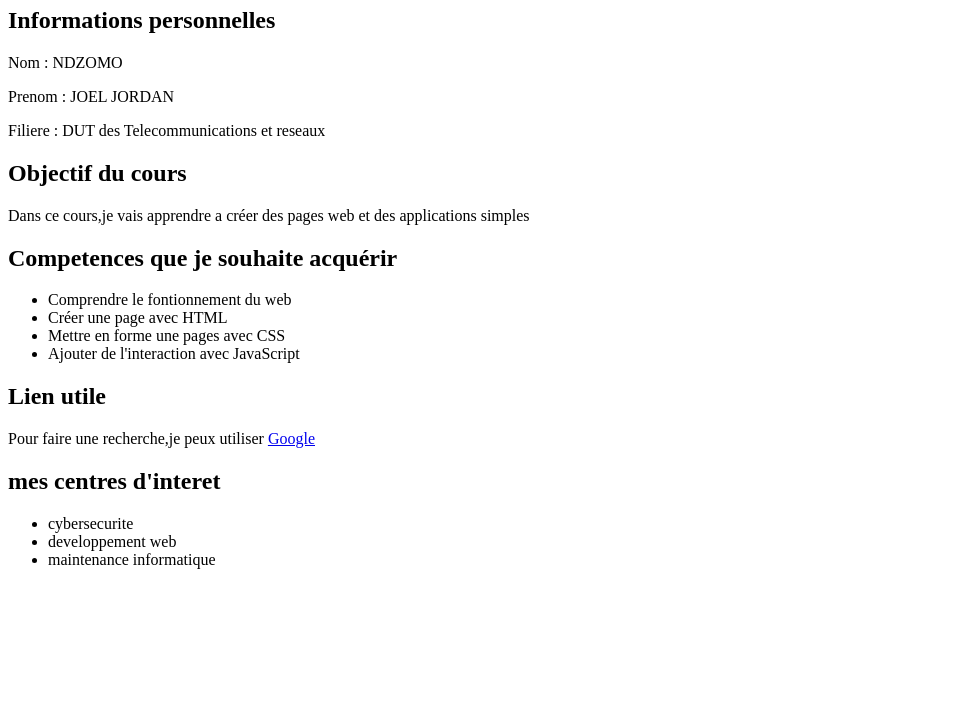
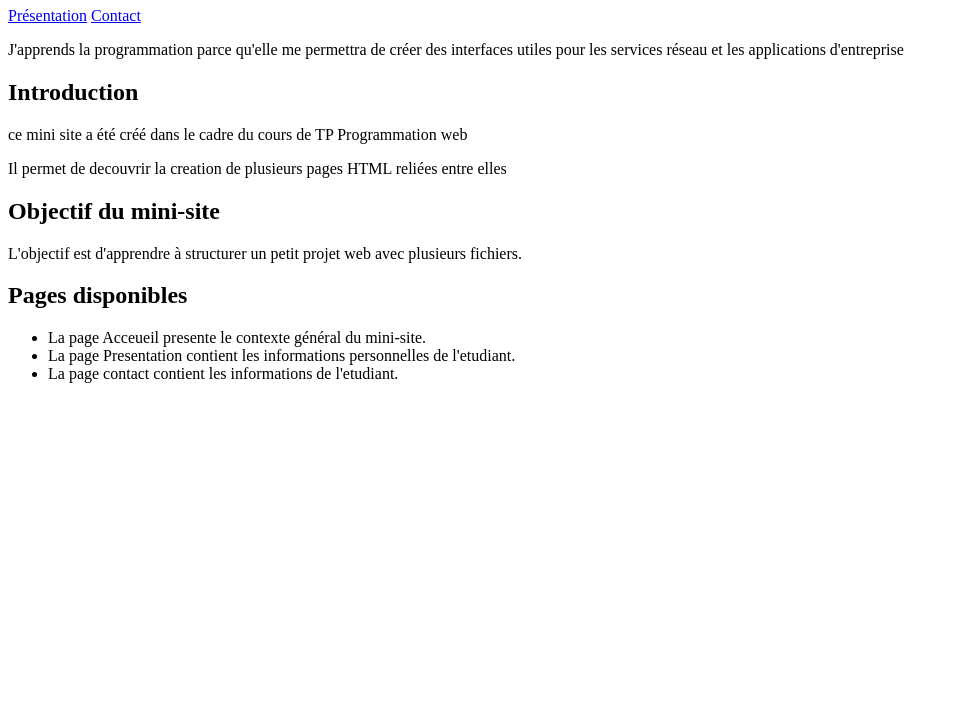
Before and after one commit to ndzomojoeljordan-bit/NDZOMO_JOEL_JORDAN_GTR1_TP_Web_2026, a plain HTML site: page index.html in a window 1280 px wide. Shown: the part 73-800 px from the top of the page, without its empty margins (0-959 px from the left). Drawn offline with Linux system fonts and the light colour scheme.

Commit message:
Add files via upload

```diff
--- a/index.html
+++ b/index.html
@@ -1,35 +1,27 @@
 <!DOCTYPE html>
 <html lang="fr">
     <head>
-    <meta charset="UTF-8">
-    <title>Ma premiere page Web</title>
-</head>
-<boby>
-    <h1>Presentation de l'etudiant</h1>
-    <h2>Informations personnelles</h2>
-    <p>Nom : NDZOMO</p>
-    <P>Prenom : JOEL JORDAN</P>
-    <P>Filiere : DUT des Telecommunications et reseaux</P>
-    <h2>Objectif du cours</h2>
-    <P>Dans ce cours,je vais apprendre a créer des pages web et des applications simples</P>
-    <h2>Competences que je souhaite acquérir</h2>
-    <ul>
-        <li>Comprendre le fontionnement du web</li>
-        <li>Créer une page avec HTML</li>
-        <li>Mettre en forme une pages avec CSS</li>
-        <li>Ajouter de l'interaction avec JavaScript</li>
-
-    </ul>
-    <h2>Lien utile</h2>
-    <p>
-        Pour faire une recherche,je peux utiliser
-        <a href="https://www.google.com">Google</a>
-    </p>
-   <H2>mes centres d'interet</H2>
-   <ul>
-    <li>cybersecurite</li>
-    <li>developpement web</li>
-    <li>maintenance informatique</li>
-   </ul>
-</boby>
+        <meta charset="UTF-8">
+        <title>Accueil - Mon mini-site</title>
+    </head>
+    <body>
+        <h1>Bienvenue sur mon mini-site web</h1>
+        <nav>
+            <a href="index.html">Présentation</a>
+            <a href="presentation.html">Contact</a>
+        </nav>
+        <p>J'apprends la programmation parce qu'elle me permettra de créer des interfaces utiles pour les services réseau et les applications d'entreprise</p>
+        <h2>Introduction</h2>
+        <p>ce mini site a été créé dans le cadre du cours de TP Programmation web</p>
+        <p>Il permet de decouvrir la creation de plusieurs pages HTML reliées entre elles</p>
+        <h2>Objectif du mini-site</h2>
+        <p>L'objectif est d'apprendre à structurer un petit projet web avec plusieurs fichiers.</p>
+        <h2>Pages disponibles</h2>
+        <ul>
+            <li>La page Acceueil presente le contexte général du mini-site.</li>
+            <li>La page Presentation contient les informations personnelles de l'etudiant.</li>
+            <li>La page contact contient les informations de l'etudiant.</li>
+        </ul>
+    </body>
+        </nav>
 </html>
```
Also changed, not shown: Presentation.html (added, +34 -0 lines), contact.html (added, +20 -0 lines), 2 other files.
